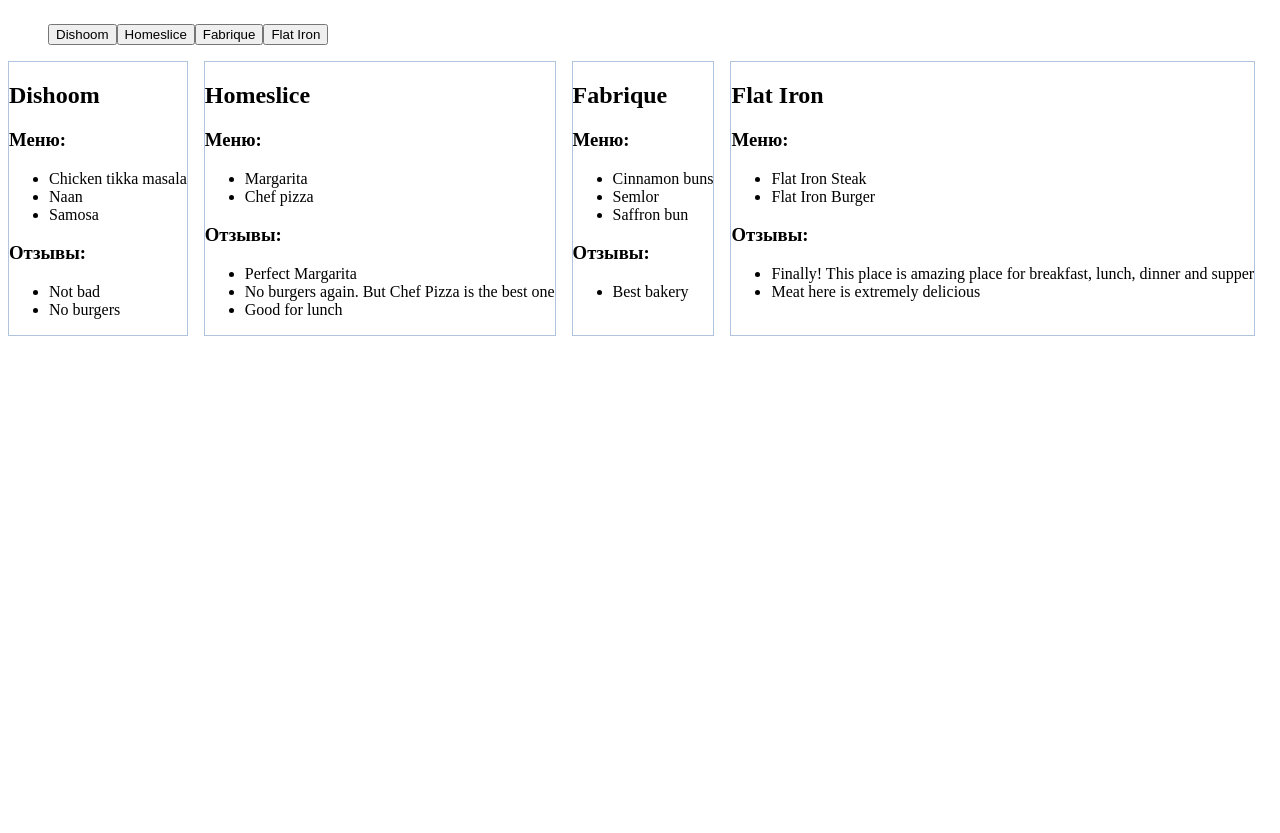
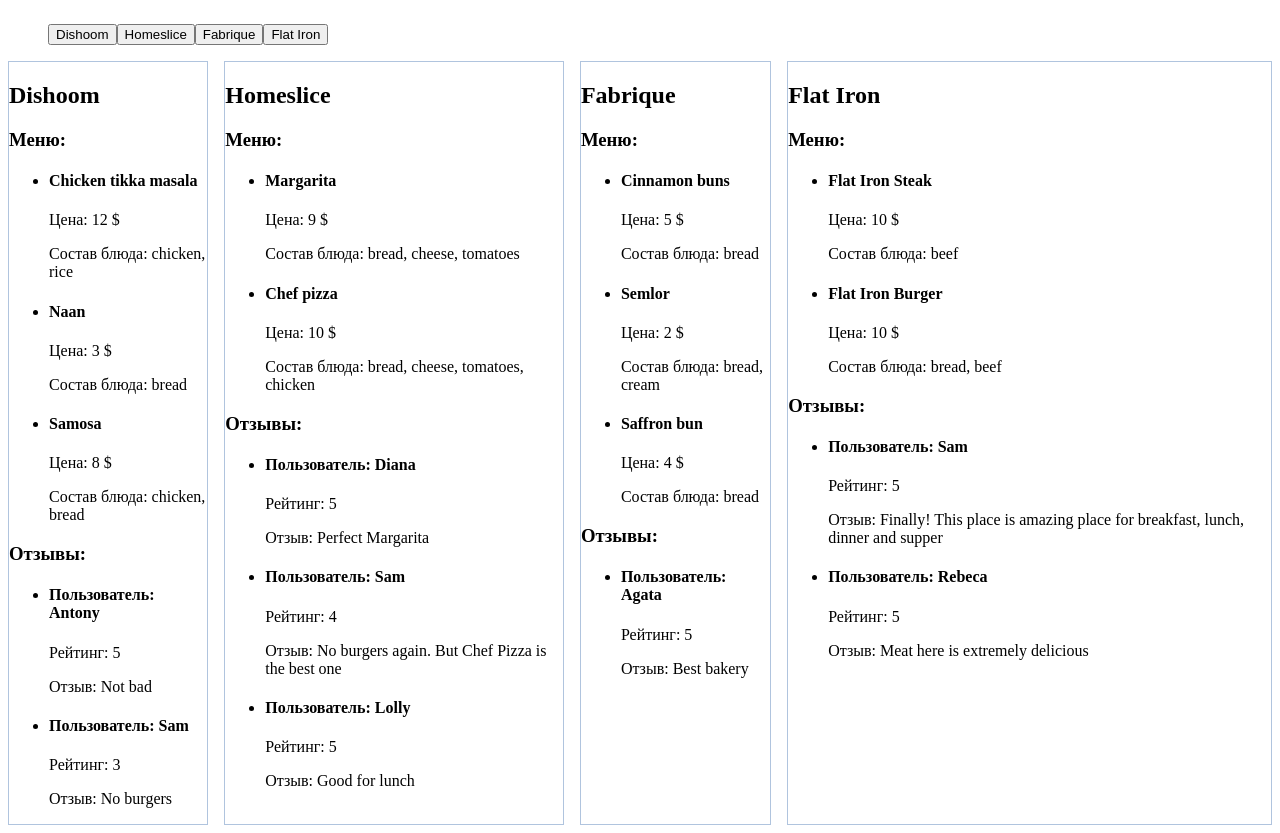
Before and after one commit to Zimson/rc2023, a React (Vite) app: page / in a window 1280 px wide. Before the commit the page ends 800 px from the top, so only its background shows below. Built offline with nearby package versions, Linux system fonts and the light colour scheme.

Commit message:
add Dish and Review blocks

```diff
--- a/src/App.tsx
+++ b/src/App.tsx
@@ -1,10 +1,12 @@
-import {FC} from 'react';
+import Restaurants from './components/pages/Restaurants';
+import IRestaurant from './components/pages/Restaurants/Restaurant/IRestaurant.ts';
 
-import Restaurants from './components/pages/Restaurants';
-import IRestaurant from './components/pages/Restaurants/models/IRestaurant.ts';
+interface IAppProps<T> {
+  pageData: T[],
+}
 
-const App: FC<{pageData: IRestaurant[]}> = ({pageData}) => (
-  <Restaurants restaurants={pageData} />
+const App = <T extends object>({pageData}: IAppProps<T>) => (
+  <Restaurants restaurants={pageData as IRestaurant[]} />
 );
 
 export default App;
--- a/src/components/common/Tabs/index.tsx
+++ b/src/components/common/Tabs/index.tsx
@@ -1,16 +1,19 @@
-import {FC} from 'react';
-
-import UnorderedList, {IItem} from '../UnorderedList';
+import UnorderedList from '../UnorderedList';
 import Tab from '../Tab';
 import styles from './styles.module.css';
 
-interface ITabsProps {
-  items: IItem[];
-  onTabClick: (item: IItem) => void;
+export interface ITabItem {
+  id: string;
+  text: string;
 }
 
-const Tabs: FC<ITabsProps> = ({items, onTabClick}) => {
-  const onChange = (item: IItem) => () => {
+interface ITabsProps<T> {
+  items: T[];
+  onTabClick: (item: T) => void;
+}
+
+const Tabs = <T extends ITabItem>({items, onTabClick}: ITabsProps<T>) => {
+  const handleClick = (item: T) => () => {
     onTabClick(item);
   };
 
@@ -18,11 +21,8 @@
     <UnorderedList
       items={items}
       className={styles.tabs}
-      renderItem={(item: IItem) => (
-        <Tab
-          text={item.text as string}
-          onClick={onChange(item)}
-        />
+      renderItem={(item: T) => (
+        <Tab text={item.text} onClick={handleClick(item)} />
       )}
     />
   );
--- a/src/components/common/UnorderedList/index.tsx
+++ b/src/components/common/UnorderedList/index.tsx
@@ -1,17 +1,20 @@
-import {FC, ReactNode} from 'react';
+import {ReactNode} from 'react';
 
-export interface IItem {
+export interface IListItem {
   id: string;
-  [key: string]: unknown;
 }
 
-export interface IListProps {
-  items: IItem[];
-  renderItem: (item: IItem) => ReactNode;
+interface IListProps<T> {
+  items: T[];
+  renderItem: (item: T) => ReactNode;
   className?: string;
 }
 
-const UnorderedList: FC<IListProps> = ({items, className, renderItem}) => (
+const UnorderedList = <T extends {id: string}>({
+  items,
+  className,
+  renderItem,
+}: IListProps<T>) => (
   <ul className={className}>
     {items.map(item => (
       <li key={item.id}>{renderItem(item)}</li>
--- /dev/null
+++ b/src/components/pages/Restaurants/Dish/IDish.ts
@@ -0,0 +1,9 @@
+import {IListItem} from '../../../common/UnorderedList';
+
+interface IDish extends IListItem {
+  name: string;
+  price: string;
+  ingredients?: string[];
+}
+
+export default IDish;
--- /dev/null
+++ b/src/components/pages/Restaurants/Dish/index.tsx
@@ -0,0 +1,23 @@
+import {FC} from 'react';
+
+import IDish from './IDish.ts';
+
+interface IDishProps {
+  dish: IDish;
+}
+
+const Dish: FC<IDishProps> = ({dish}) => {
+  const {id, name, price, ingredients} = dish;
+
+  return (
+    <div id={id}>
+      <h4>{name}</h4>
+      <p>Цена: {price} &#36;</p>
+      {Boolean(ingredients?.length) && (
+        <p>Состав блюда: {ingredients?.join(', ')}</p>
+      )}
+    </div>
+  );
+};
+
+export default Dish;
--- a/src/components/pages/Restaurants/models/IRestaurant.ts
+++ b/src/components/pages/Restaurants/Restaurant/IRestaurant.ts
@@ -1,10 +1,10 @@
-import IMenu from './IMenu.ts';
-import IReview from './IReview.ts';
+import IDish from '../Dish/IDish.ts';
+import IReview from '../Review/IReview.ts';
 
 interface IRestaurant {
   id: string;
   name: string;
-  menu: IMenu[];
+  menu: IDish[];
   reviews: IReview[];
 }
 
--- a/src/components/pages/Restaurants/Restaurant/index.tsx
+++ b/src/components/pages/Restaurants/Restaurant/index.tsx
@@ -1,6 +1,11 @@
 import {FC} from 'react';
-import IRestaurant from '../models/IRestaurant.ts';
-import UnorderedList, {IItem} from '../../../common/UnorderedList';
+
+import IRestaurant from './IRestaurant.ts';
+import UnorderedList from '../../../common/UnorderedList';
+import Dish from '../Dish';
+import IDish from '../Dish/IDish.ts';
+import Review from '../Review';
+import IReview from '../Review/IReview.ts';
 
 interface IRestaurantProps {
   restaurant: IRestaurant;
@@ -12,13 +17,13 @@
     <h2>{restaurant.name}</h2>
     <h3>Меню:</h3>
     <UnorderedList
-      items={restaurant.menu as unknown as IItem[]}
-      renderItem={({name}) => name as string}
+      items={restaurant.menu}
+      renderItem={(dish: IDish) => <Dish dish={dish} />}
     />
     <h3>Отзывы:</h3>
     <UnorderedList
-      items={restaurant.reviews as unknown as IItem[]}
-      renderItem={({text}) => text as string}
+      items={restaurant.reviews}
+      renderItem={(review: IReview) => <Review review={review} />}
     />
   </div>
 );
--- a/src/components/pages/Restaurants/models/IReview.ts
+++ b/src/components/pages/Restaurants/Review/IReview.ts
@@ -1,8 +1,8 @@
 interface IReview {
   id: string;
   user: string;
-  text: string;
   rating: number;
+  text?: string;
 }
 
 export default IReview;
--- /dev/null
+++ b/src/components/pages/Restaurants/Review/index.tsx
@@ -0,0 +1,23 @@
+import {FC} from 'react';
+
+import IReview from './IReview.ts';
+
+interface IReviewProps {
+  review: IReview;
+}
+
+const Review: FC<IReviewProps> = ({review}) => {
+  const {id,user, rating, text} = review;
+
+  return (
+    <div id={id}>
+      <h4>Пользователь: {user}</h4>
+      <p>Рейтинг: {rating}</p>
+      {Boolean(text?.length) && (
+        <p>Отзыв: {text}</p>
+      )}
+    </div>
+  );
+};
+
+export default Review;
--- a/src/components/pages/Restaurants/index.tsx
+++ b/src/components/pages/Restaurants/index.tsx
@@ -1,7 +1,7 @@
 import {FC} from 'react';
 
 import Tabs from '../../common/Tabs';
-import IRestaurant from './models/IRestaurant.ts';
+import IRestaurant from './Restaurant/IRestaurant.ts';
 import Restaurant from './Restaurant';
 import styles from './styles.module.css';
 
```
Also changed, not shown: src/components/pages/Restaurants/models/IMenu.ts (deleted, +0 -8 lines).
